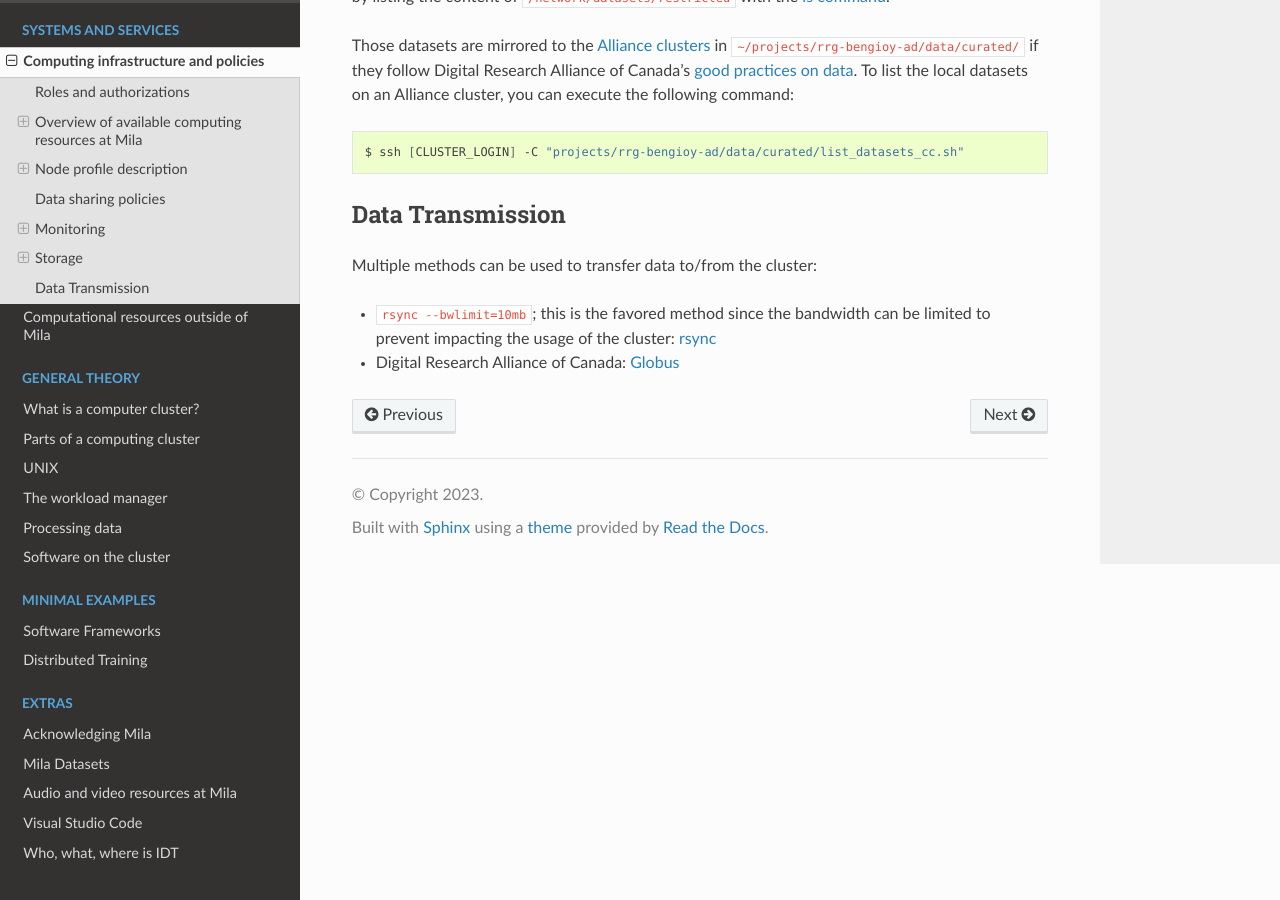
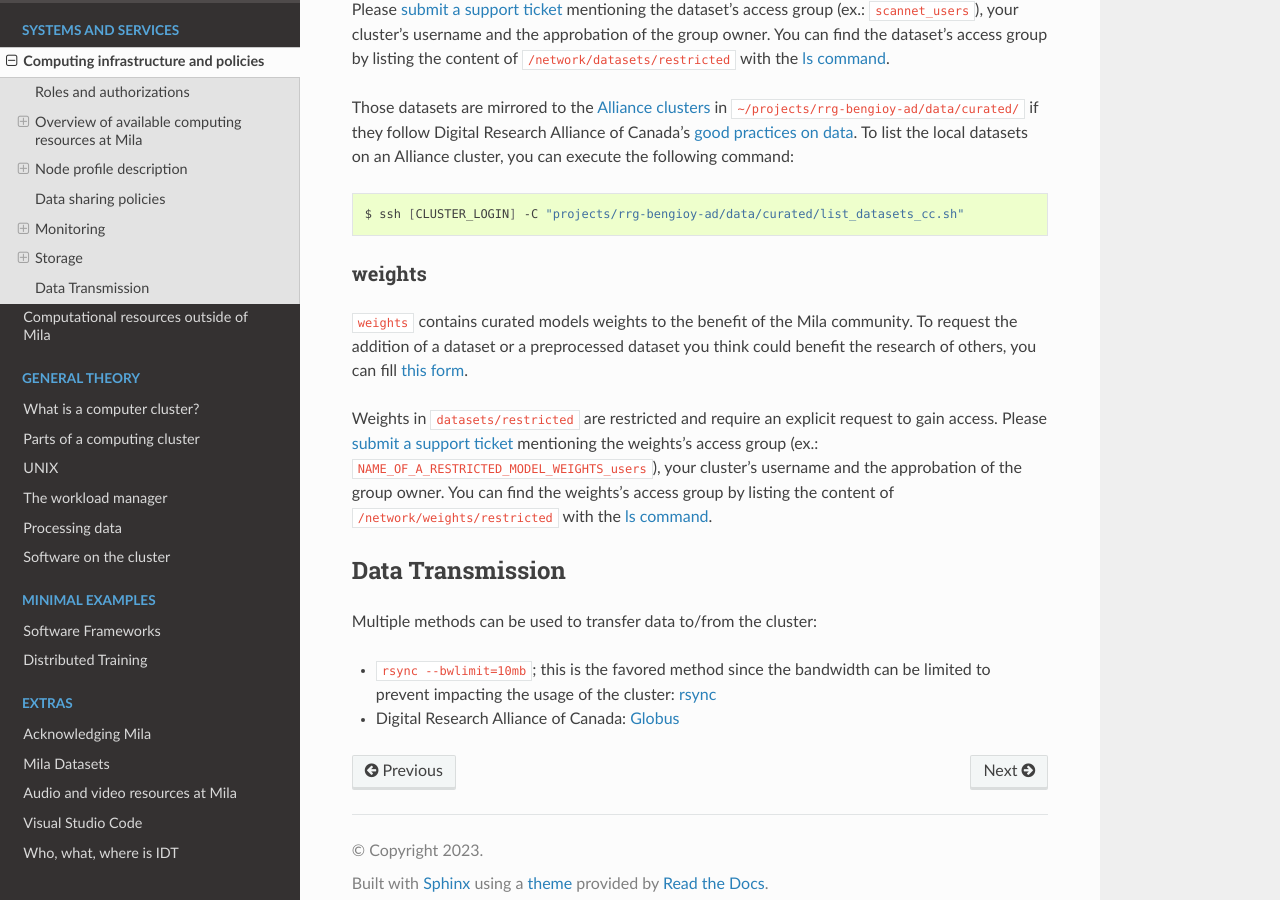
Before and after one commit to mila-iqia/mila-docs, a Sphinx documentation site: the page built from docs/Information.rst, in a window 1280 px wide and 900 px high, scrolled down 10748 px. Built offline with Sphinx 7.4.7 and the Read the Docs theme 2.0.0, drawn with Linux system fonts in a browser that asks for light colours; some of the changed text lies outside the part shown.

Commit message:
Add weights doc

```diff
--- a/docs/Information_storage.rst
+++ b/docs/Information_storage.rst
@@ -9,6 +9,7 @@
 Path                                                   Performance Usage                                  Quota (Space/Files) Backup Auto-cleanup
 ====================================================== =========== ====================================== =================== ====== ============
 ``/network/datasets/``                                 High        * Curated raw datasets (read only)
+``/network/weights/``                                  High        * Curated models weights (read only)
 ``$HOME`` or ``/home/mila/<u>/<username>/``            Low         * Personal user space                  100GB/1000K         Daily  no
                                                                    * Specific libraries, code, binaries
 ``$SCRATCH`` or ``/network/scratch/<u>/<username>/``   High        * Temporary job results                no                  no     90 days
@@ -131,3 +132,19 @@
 .. prompt:: bash $
 
    ssh [CLUSTER_LOGIN] -C "projects/rrg-bengioy-ad/data/curated/list_datasets_cc.sh"
+
+weights
+-------
+
+``weights`` contains curated models weights to the benefit of the Mila community.
+To request the addition of a dataset or a preprocessed dataset you think could
+benefit the research of others, you can fill `this form
+<https://forms.gle/HLeBkJBozjC3jG2D9>`_.
+
+Weights in ``datasets/restricted`` are restricted and require an explicit
+request to gain access. Please `submit a support ticket
+<https://milaquebec.freshdesk.com/a/tickets/new>`_ mentioning the weights's
+access group (ex.: ``NAME_OF_A_RESTRICTED_MODEL_WEIGHTS_users``), your cluster's username and the
+approbation of the group owner. You can find the weights's access group by
+listing the content of ``/network/weights/restricted`` with the `ls command
+<https://cli-cheatsheet.readthedocs.io/en/latest/#ls>`_.
```
